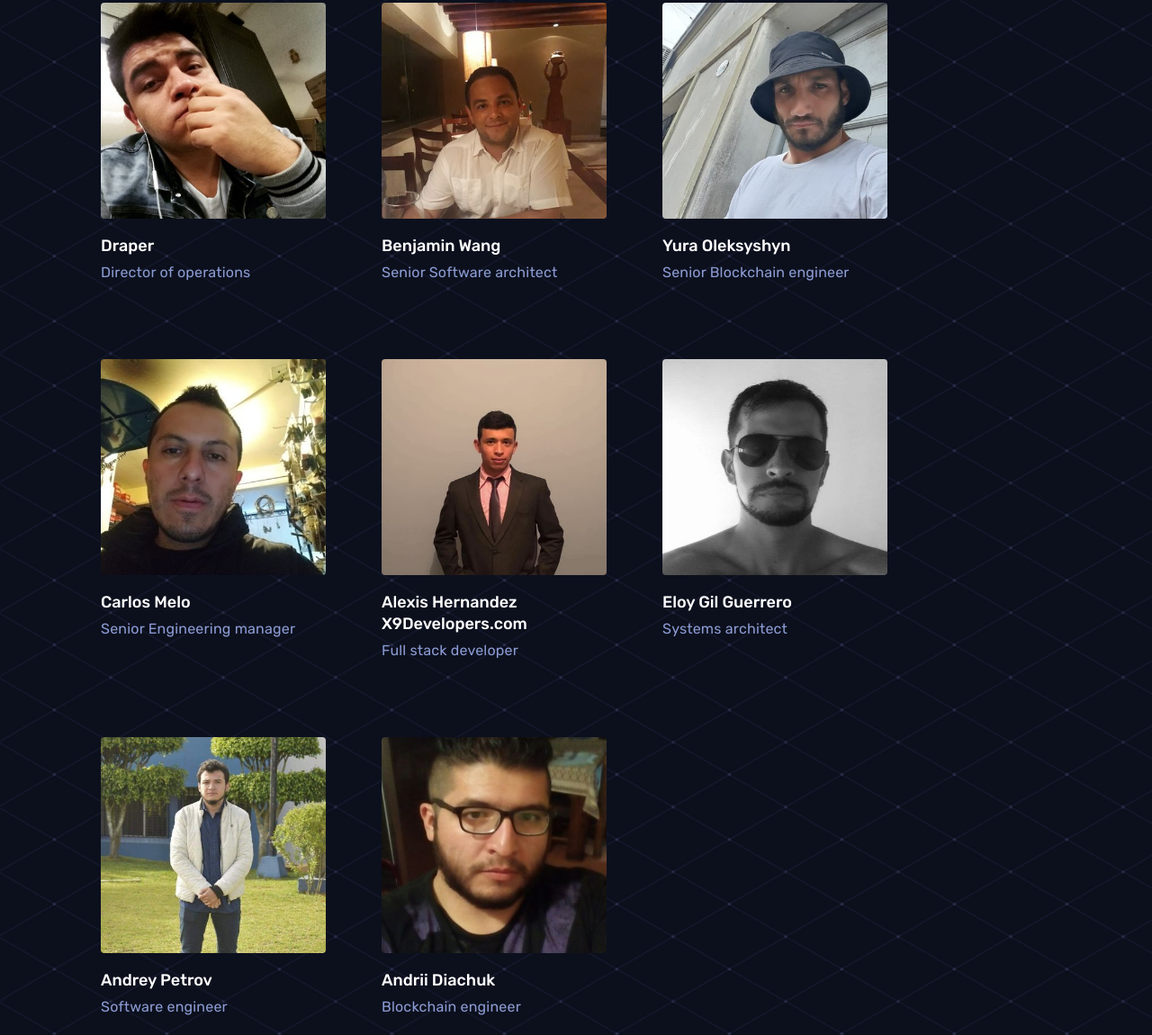
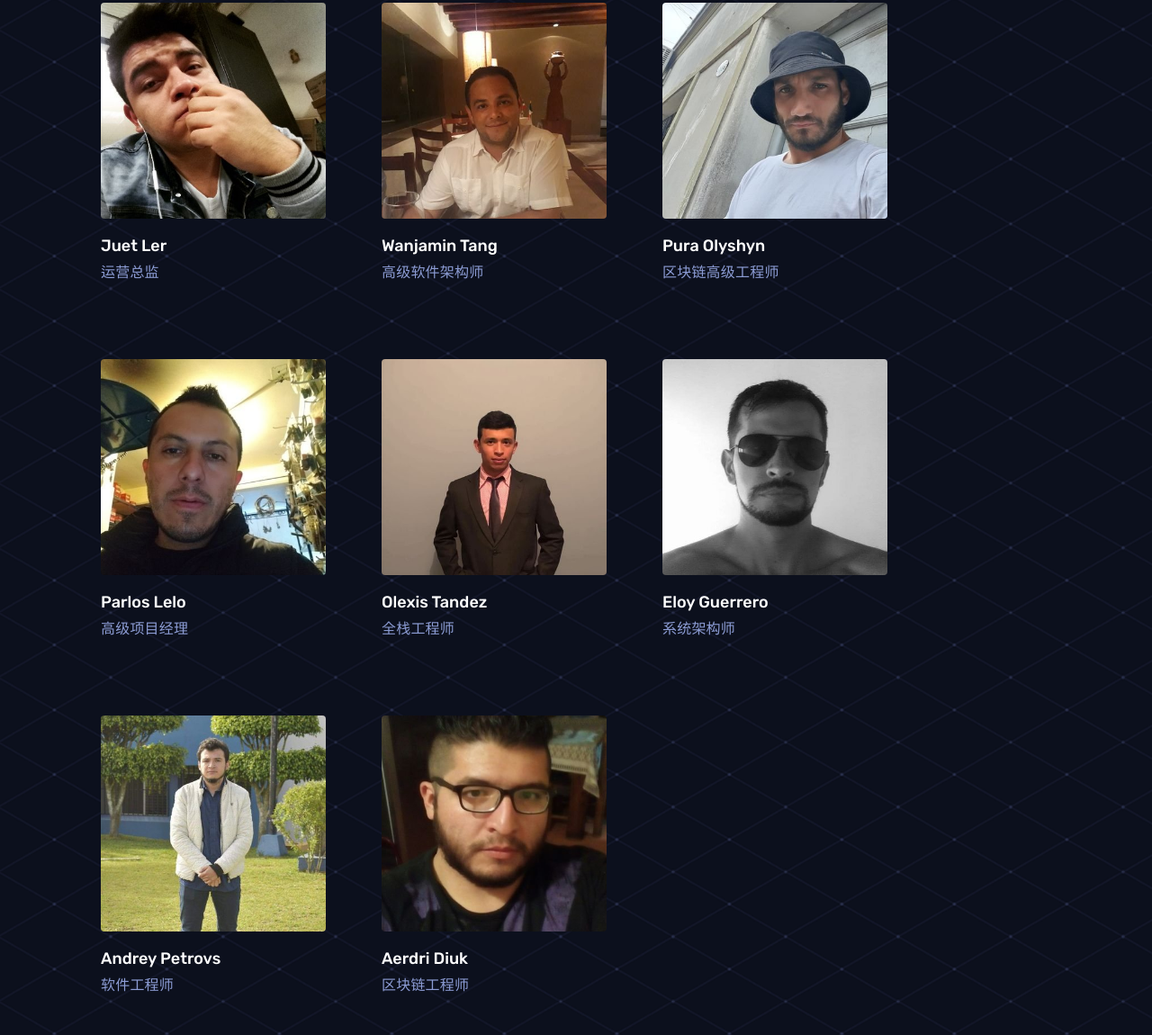
Before and after one commit to egg-net/egg-net.github.io, a plain HTML site: page index.html in a window 1280 px wide. Shown: the part 6808-7958 px from the top of the page at 90% size. Drawn offline with nearby package versions, Linux system fonts and the light colour scheme; no server answers.

Commit message:
Add files via upload

```diff
--- a/index.html
+++ b/index.html
@@ -411,9 +411,9 @@ EggNet 所遵循的主要法则。</h2>
                   <img src="./img/team/1.jpg" alt="Profile photo" />
                 </div>
                 <h3 class="c-img-list__header">
-                  Draper<br/>
+                  Juet Ler<br/>
                 </h3>
-                <p class="c-img-list__desc">Director of operations</p>
+                <p class="c-img-list__desc">运营总监</p>
 
                   <div class="c-img-list__social">
 
@@ -424,9 +424,9 @@ EggNet 所遵循的主要法则。</h2>
                   <img src="./img/team/2.jpg" alt="Profile photo" />
                 </div>
                 <h3 class="c-img-list__header">
-                  Benjamin Wang<br/>
+                  Wanjamin Tang<br/>
                 </h3>
-                <p class="c-img-list__desc">Senior Software architect</p>
+                <p class="c-img-list__desc">高级软件架构师</p>
 
                   <div class="c-img-list__social">
 
@@ -437,9 +437,9 @@ EggNet 所遵循的主要法则。</h2>
                   <img src="./img/team/3.jpg" alt="Profile photo" />
                 </div>
                 <h3 class="c-img-list__header">
-                  Yura Oleksyshyn<br/>
+                  Pura Olyshyn<br/>
                 </h3>
-                <p class="c-img-list__desc">Senior Blockchain engineer</p>
+                <p class="c-img-list__desc">区块链高级工程师</p>
 
                   <div class="c-img-list__social">
 
@@ -450,9 +450,9 @@ EggNet 所遵循的主要法则。</h2>
                   <img src="./img/team/4.jpg" alt="Profile photo" />
                 </div>
                 <h3 class="c-img-list__header">
-                  Carlos Melo<br/>
+                  Parlos Lelo<br/>
                 </h3>
-                <p class="c-img-list__desc">Senior Engineering manager</p>
+                <p class="c-img-list__desc">高级项目经理</p>
 
                   <div class="c-img-list__social">
 
@@ -463,10 +463,9 @@ EggNet 所遵循的主要法则。</h2>
                   <img src="./img/team/5.jpg" alt="Profile photo" />
                 </div>
                 <h3 class="c-img-list__header">
-                  Alexis Hernandez<br/>
-                  X9Developers.com
+                  Olexis Tandez<br/>
                 </h3>
-                <p class="c-img-list__desc">Full stack developer</p>
+                <p class="c-img-list__desc">全栈工程师</p>
 
                   <div class="c-img-list__social">
 
@@ -477,10 +476,9 @@ EggNet 所遵循的主要法则。</h2>
                   <img src="./img/team/6.jpg" alt="Profile photo" />
                 </div>
                 <h3 class="c-img-list__header">
-                  Eloy Gil Guerrero<br/>
-
+                  Eloy Guerrero<br/>
                 </h3>
-                <p class="c-img-list__desc">Systems architect</p>
+                <p class="c-img-list__desc">系统架构师</p>
 
                   <div class="c-img-list__social">
 
@@ -491,10 +489,9 @@ EggNet 所遵循的主要法则。</h2>
                   <img src="./img/team/7.jpg" alt="Profile photo" />
                 </div>
                 <h3 class="c-img-list__header">
-                  Andrey Petrov<br/>
-
+                  Andrey Petrovs<br/>
                 </h3>
-                <p class="c-img-list__desc">Software engineer</p>
+                <p class="c-img-list__desc">软件工程师</p>
 
                   <div class="c-img-list__social">
 
@@ -505,10 +502,10 @@ EggNet 所遵循的主要法则。</h2>
                   <img src="./img/team/8.jpg" alt="Profile photo" />
                 </div>
                 <h3 class="c-img-list__header">
-                  Andrii Diachuk<br/>
+                  Aerdri Diuk<br/>
 
                 </h3>
-                <p class="c-img-list__desc">Blockchain engineer</p>
+                <p class="c-img-list__desc">区块链工程师</p>
 
                   <div class="c-img-list__social">
 
```
